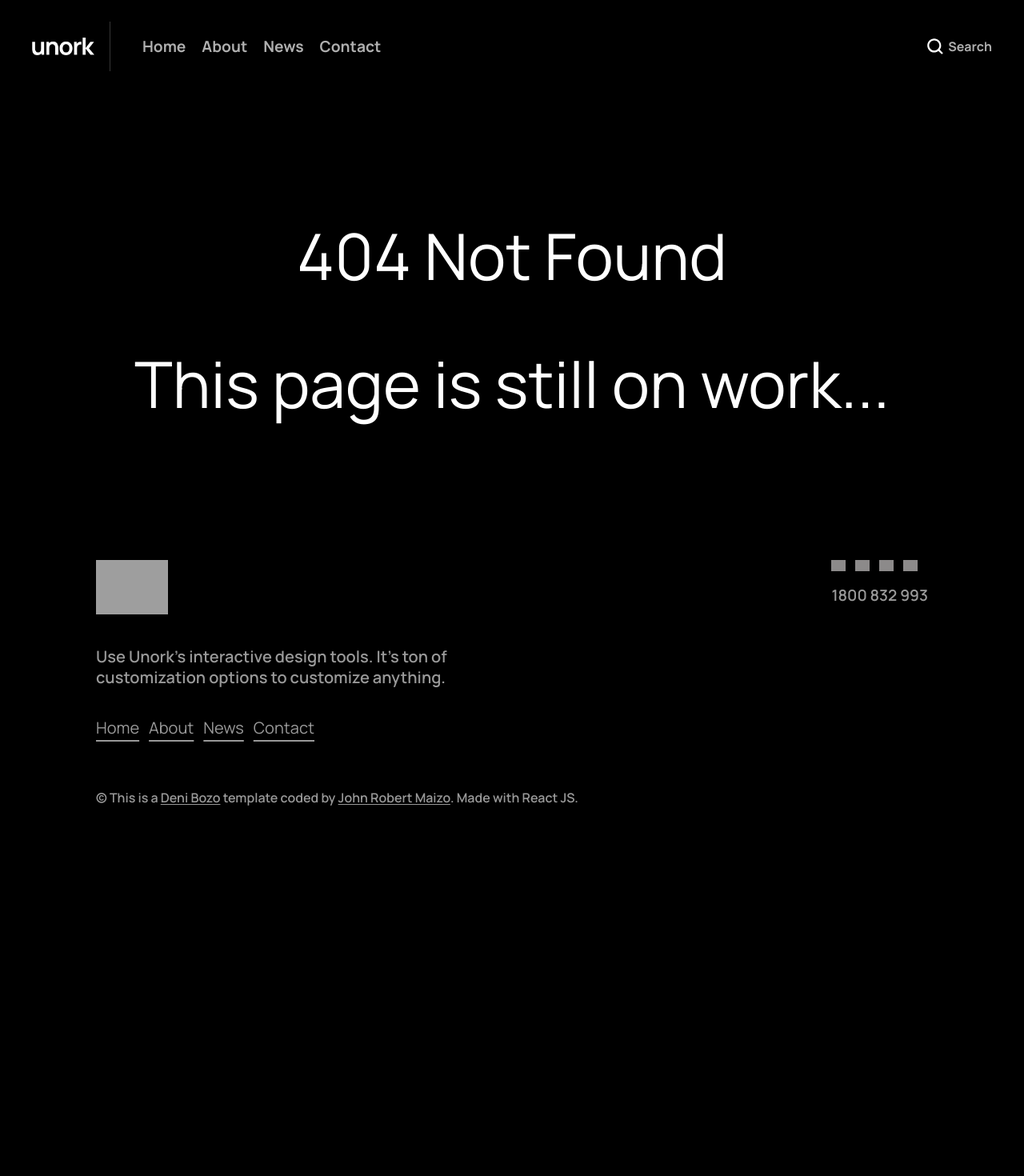
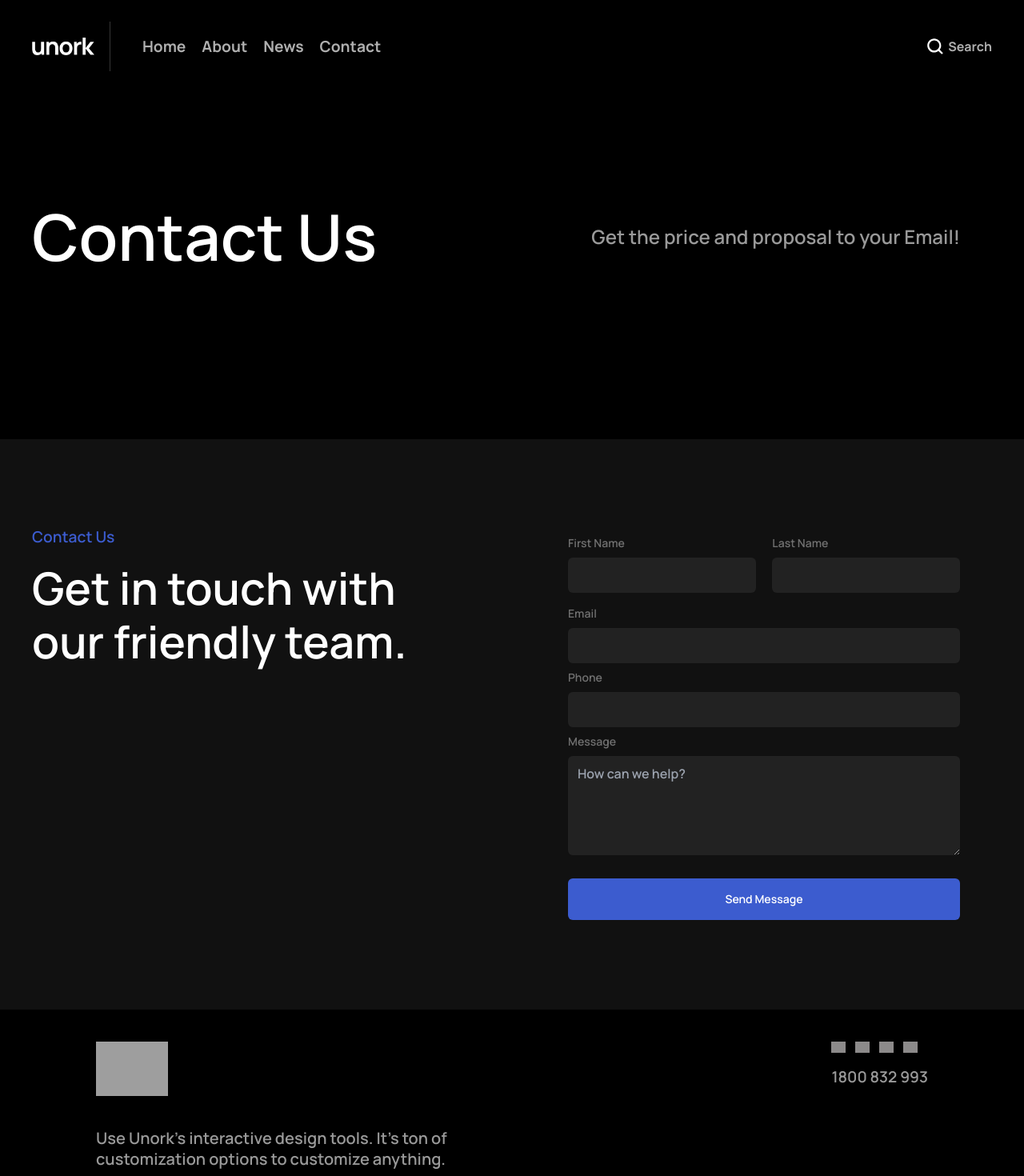
Before and after one commit to johnmaizo/unork-website, a React (Vite) app: page /contact in a window 1280 px wide. Shown: the top 1470 px of the page at 80% size. Before the commit the page ends 1031 px from the top, so only its background shows below. Built offline with nearby package versions, Linux system fonts and the light colour scheme; grey boxes are pictures that could not be loaded.

Commit message:
Update: Adding Contacts Page

```diff
--- a/src/pages/ContactsPage.jsx
+++ b/src/pages/ContactsPage.jsx
@@ -1,10 +1,32 @@
-import Maintenance from "../components/Maintenance"
+import Contact from "../components/Contact"
 
 const ContactsPage = () => {
   return (
-    <div className=" pt-[20em] text-white">
-      <Maintenance />
-    </div>
+    <>
+      <section className=" text-white font-semibold pt-[8em] md:pt-[10em] lg:pt-[20em] lg:pb-[2em]">
+        <div className="mx-auto px-5 w-full max-w-[1300px] md:px-10 ">
+            <div className=" lg:flex lg:justify-between lg:items-center lg:flex-wrap lg:gap-y-[5em] mb-[8em] lg:mb-[15em]">
+                <h1 className=" text-[2.3rem] md:text-[4rem] lg:text-[5rem]">Contact Us</h1>
+                <p className=" text-[1.5rem] leading-[1.3em] mt-10 md:mt-[3em] lg:mt-0 lg:max-w-[33ch] lg:mr-10 opacity-60">Get the price and proposal to your Email!</p>
+            </div>
+        </div>
+      </section>
+
+      {/* Contact */}
+      <section className=" py-10 pb-16 bg-[#111111] text-white font-semibold lg:py-[8em]">
+        <div className="mx-auto px-5 w-full max-w-[1300px] lg:px-10">
+          <div className=" lg:flex justify-between">
+            <div className=" lg:max-w-[34em]">
+              <h2 className=" text-[#3C5CCF] text-[1.2rem]">Contact Us</h2>
+              <p className=" text-[2.5rem] leading-[1.2em] mt-5 lg:text-[3.5rem]">Get in touch with our friendly team.</p>
+            </div>
+            <div className=" lg:max-w-[35em] lg:mr-10">
+              <Contact />
+            </div>
+          </div>
+        </div>
+      </section>
+    </>
   )
 }
 
```
